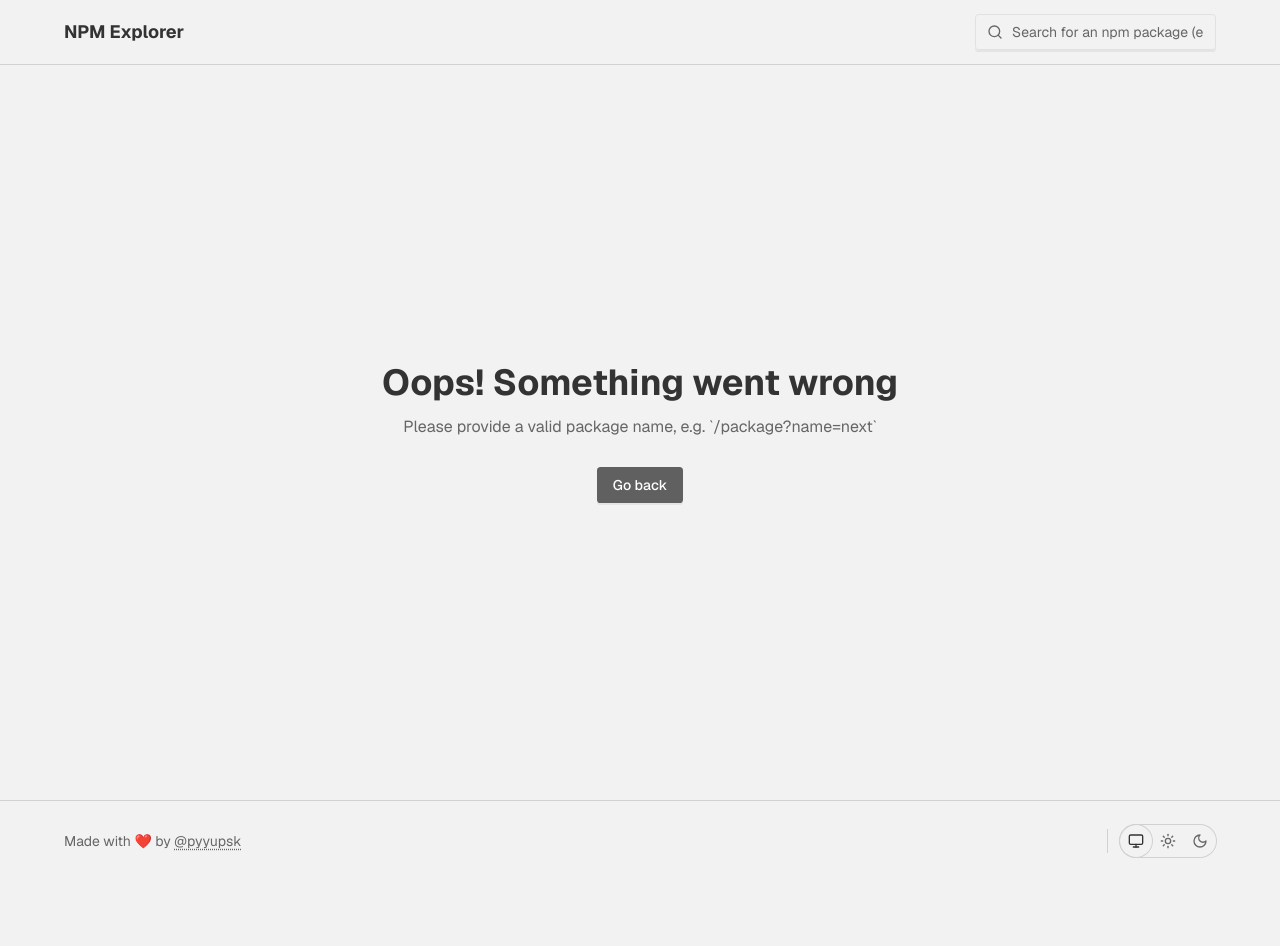
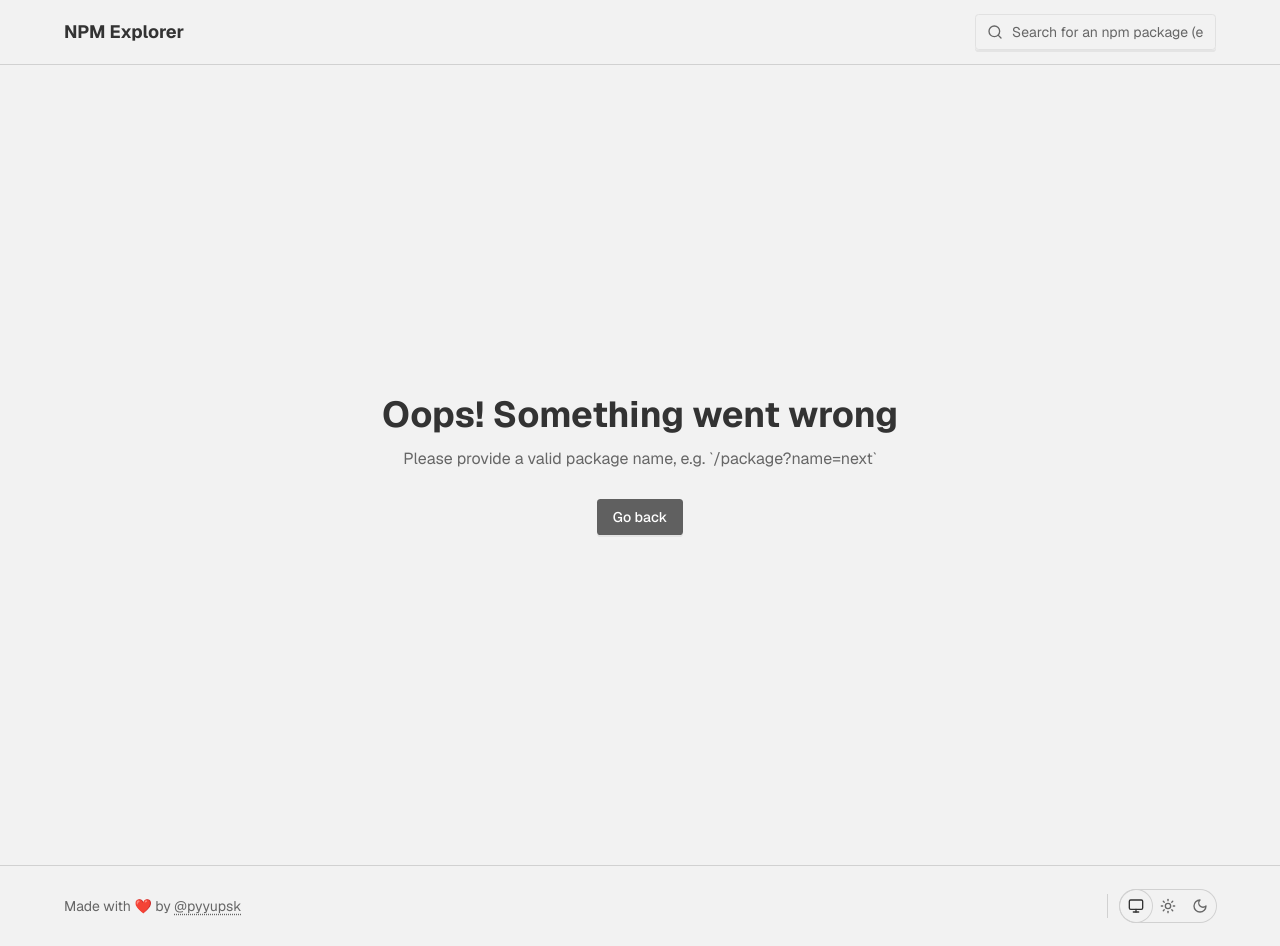
Before and after one commit to pyyupsk/npm-explorer, a Next.js app: page /package in a window 1280 px wide. Before the commit the page ends 881 px from the top, so only its background shows below. Built offline with nearby package versions, Linux system fonts and the light colour scheme; some icons are missing; what jstack would draw is missing.

Commit message:
feat: add NotFound component and update styling for better UX

```diff
--- /dev/null
+++ b/src/app/not-found.tsx
@@ -0,0 +1,7 @@
+import { NotFound as Component } from "@/components/not-found"
+
+export default function NotFound() {
+  return (
+    <Component title="Page not found" description="The page you are looking for does not exist." />
+  )
+}
--- a/src/components/not-found.tsx
+++ b/src/components/not-found.tsx
@@ -4,7 +4,7 @@ import { buttonVariants } from "./ui/button"
 
 export function NotFound({ title, description }: { title: string; description: string }) {
   return (
-    <main className="container flex min-h-[calc(100vh-65px)] flex-col items-center justify-center gap-3 py-9 text-center">
+    <main className="container flex min-h-screen flex-col items-center justify-center gap-3 py-9 text-center">
       <h1 className="text-4xl font-bold">Oops! {title}</h1>
       <p className="text-muted-foreground">{description}</p>
       <Link href="/" className={buttonVariants({ className: "mt-4" })}>
```
